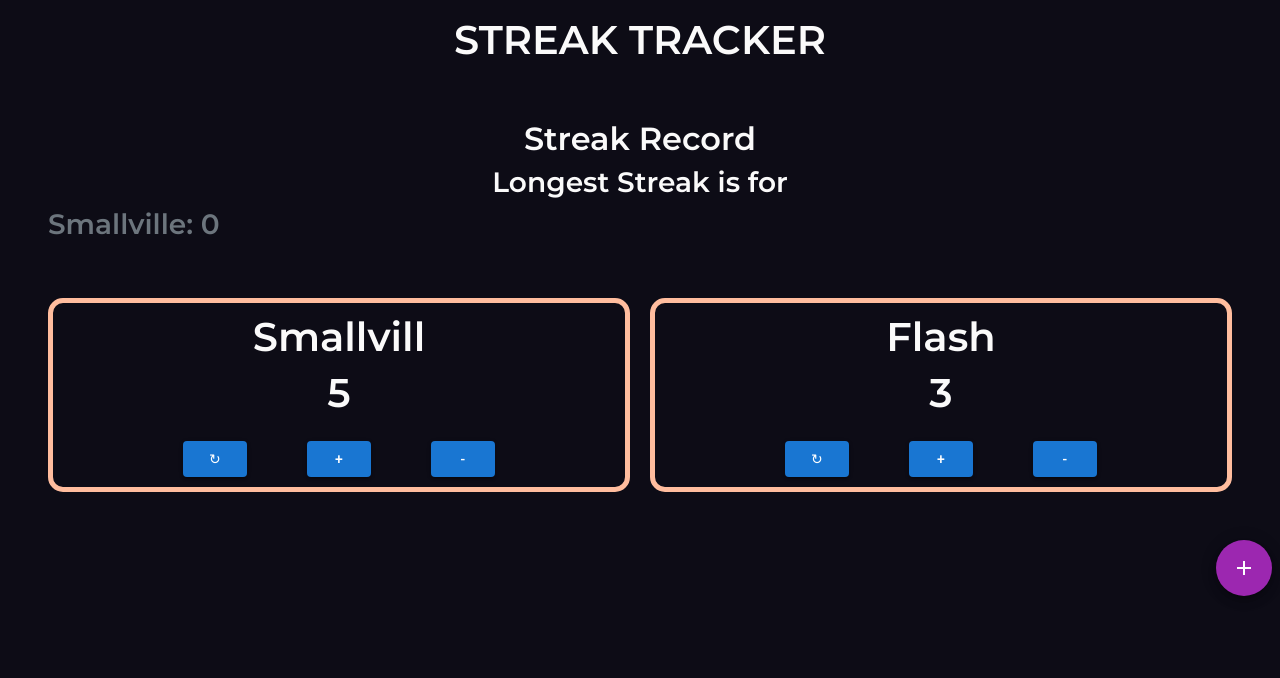
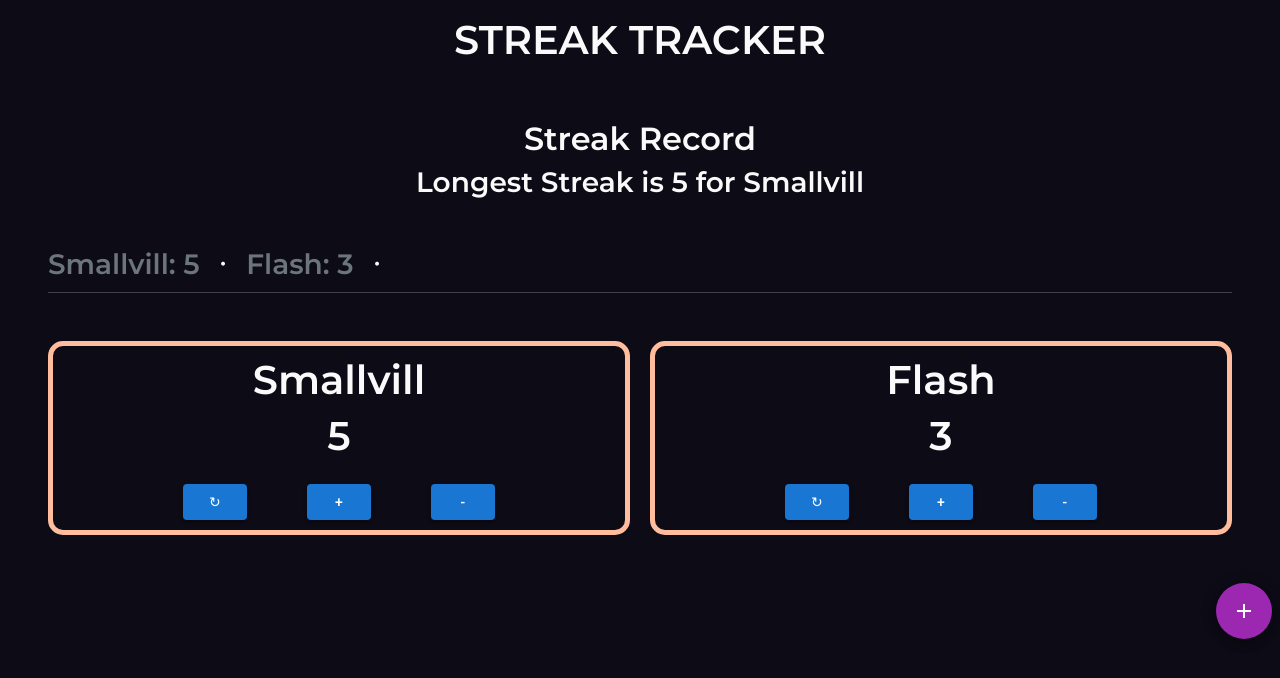
Before and after one commit to Joshuafrankle/streak-tracker, a React (Create React App) app: page / in a window 1280 px wide. Shown: the top 678 px of the page. Built offline with nearby package versions, Linux system fonts and the light colour scheme.

Commit message:
StreakRec

```diff
--- a/src/assets/scss/style.scss
+++ b/src/assets/scss/style.scss
@@ -36,3 +36,7 @@
 .modal-content {
   background: #0c1a24;
 }
+
+.record-list > * {
+  margin-right: 20px;
+}
--- a/src/pages/StreakRec.jsx
+++ b/src/pages/StreakRec.jsx
@@ -1,16 +1,38 @@
-export default function StreakRec({ data, longStreak }) {
+import { useSelector } from "react-redux";
+import { Divider } from "@mui/material";
+
+export default function StreakRec() {
+  const streaks = useSelector((state) => state.streak);
+
+  const largestStreak = Math.max.apply(
+    Math,
+    streaks.map((stk) => stk.streakCount)
+  );
+
+  const largestStreakTitle = streaks.map((stk) =>
+    stk.streakCount === largestStreak ? stk.title : null
+  );
+
   return (
     <>
       <section className="longest-streak m-5">
         <div className="text-center">
           <h2>Streak Record</h2>
           <h3>
-            Longest Streak is {longStreak} for {longStreak}
+            Longest Streak is {largestStreak} for {largestStreakTitle}
           </h3>
         </div>
-        <div className="d-flex">
-          <h3 className="text-muted">Smallville: 0</h3>
+        <div className="d-flex record-list mt-5">
+          {streaks.map((streak) => (
+            <>
+              <h3 className="text-muted">
+                {streak.title}: {streak.streakCount}
+              </h3>
+              <p className="mt-1">&bull;</p>
+            </>
+          ))}
         </div>
+        <Divider />
       </section>
     </>
   );
```
